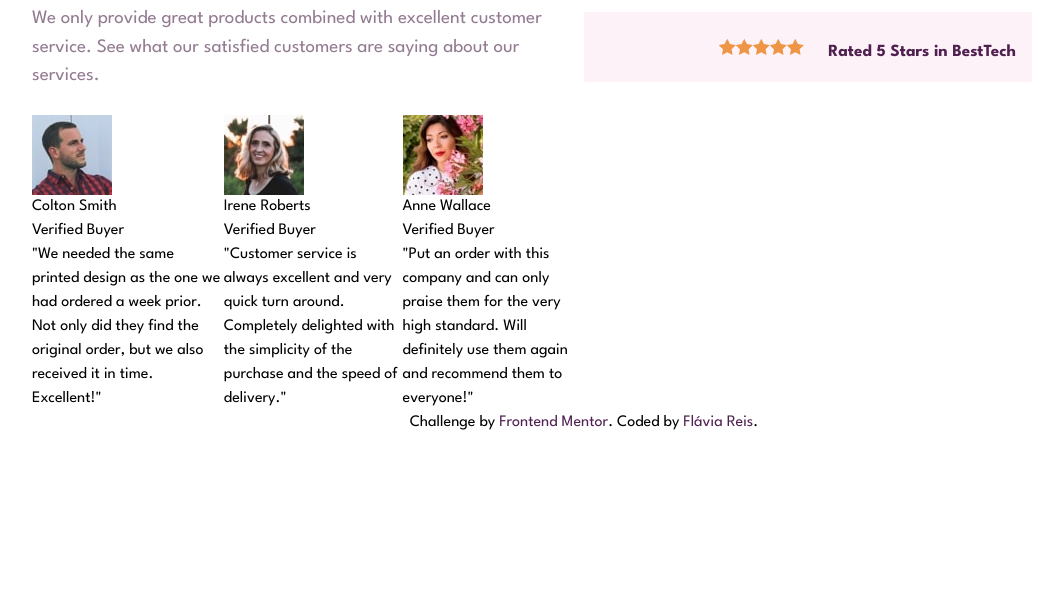
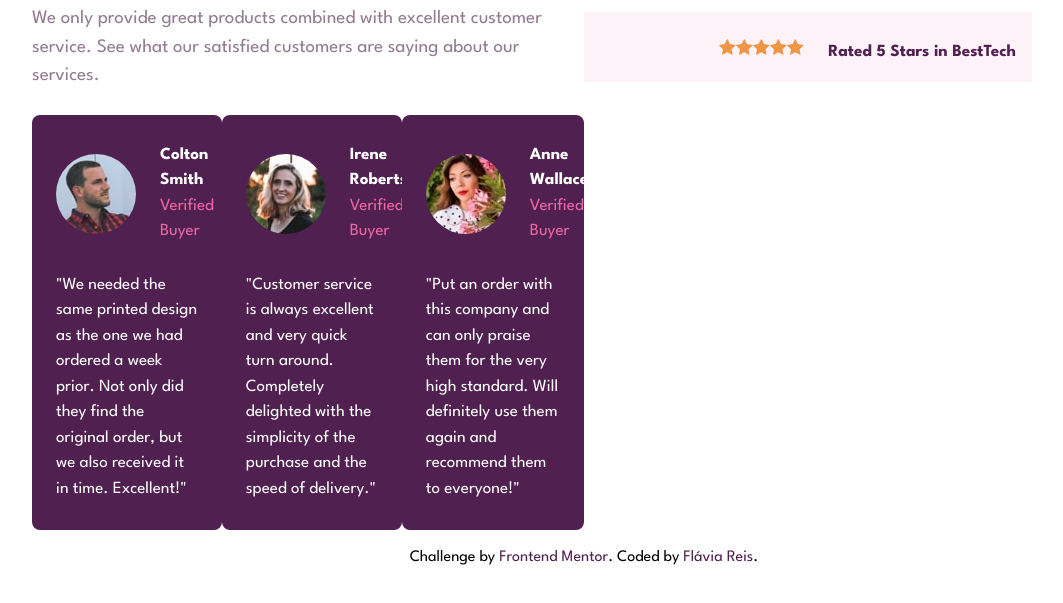
Before and after one commit to flaviare1s/social-proof-section, a website: page src/index.html in a window 1280 px wide. Shown: the part 159-762 px from the top of the page, without its empty margins (56-1119 px from the left). Drawn offline with Linux system fonts and the light colour scheme.

Commit message:
Making the styles

```diff
--- a/src/index.html
+++ b/src/index.html
@@ -60,45 +60,45 @@
         </div>
       </section>
 
-      <div class="md:col-span-1 md:flex md:flex-row">
-        <div>
-          <div>
-            <img src="../images/image-colton.jpg" alt="Colton Smith">
+      <div class="md:col-span-1 md:flex text-base md:flex-row">
+        <div class="bg-veryDarkMagenta rounded-lg py-7 px-6 mb-4">
+          <div class="flex gap-6 items-center">
+            <img class="rounded-full" src="../images/image-colton.jpg" alt="Colton Smith">
             <div>
-              <h2>Colton Smith</h2>
-              <h3>Verified Buyer</h3>
+              <h2 class="text-white font-bold">Colton Smith</h2>
+              <h3 class="text-softPink">Verified Buyer</h3>
             </div>
           </div>
-          <p>
+          <p class="text-white pt-7">
             "We needed the same printed design as the one we had ordered a week prior.
             Not only did they find the original order, but we also received it in time.
             Excellent!"
           </p>
         </div>
 
-        <div>
-          <div>
-            <img src="../images/image-irene.jpg" alt="Irene Roberts">
+        <div class="bg-veryDarkMagenta rounded-lg py-7 px-6 mb-4">
+          <div class="flex gap-6 items-center">
+            <img class="rounded-full" src="../images/image-irene.jpg" alt="Irene Roberts">
             <div>
-              <h2>Irene Roberts</h2>
-              <h3>Verified Buyer</h3>
+              <h2 class="text-white font-bold">Irene Roberts</h2>
+              <h3 class="text-softPink">Verified Buyer</h3>
             </div>
           </div>
-          <p>
+          <p class="text-white pt-7">
             "Customer service is always excellent and very quick turn around. Completely
             delighted with the simplicity of the purchase and the speed of delivery."
           </p>
         </div>
 
-        <div>
-          <div>
-            <img src="../images/image-anne.jpg" alt="Anne Wallace">
+        <div class="bg-veryDarkMagenta rounded-lg py-7 px-6 mb-4">
+          <div class="flex gap-6 items-center">
+            <img class="rounded-full" src="../images/image-anne.jpg" alt="Anne Wallace">
             <div>
-              <h2>Anne Wallace</h2>
-              <h3>Verified Buyer</h3>
+              <h2 class="text-white font-bold">Anne Wallace</h2>
+              <h3 class="text-softPink">Verified Buyer</h3>
             </div>
           </div>
-          <p>
+          <p class="text-white pt-7">
             "Put an order with this company and can only praise them for the very high
             standard. Will definitely use them again and recommend them to everyone!"
           </p>
@@ -106,7 +106,7 @@
       </div>
     </main>
 
-    <footer>
+    <footer class="text-center">
       Challenge by
       <a class="text-veryDarkMagenta" href="https://www.frontendmentor.io?ref=challenge" target="_blank"
         >Frontend Mentor</a
```
Also changed, not shown: src/output.css.
